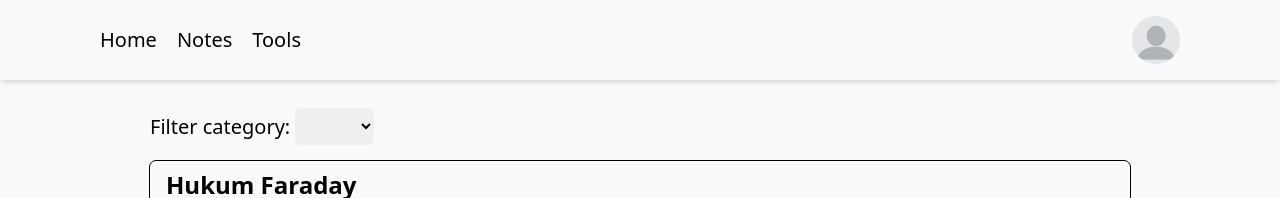
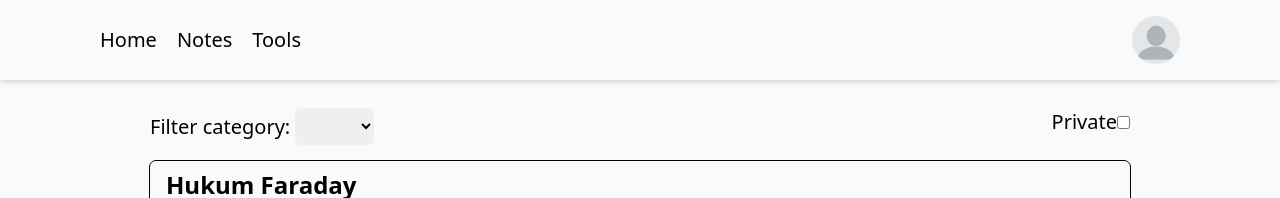
Before and after one commit to ziprawan/sekolah_beta_intensif, a Nuxt app: page /notes in a window 1280 px wide. Shown: the top 198 px of the page. Built offline with nearby package versions, Linux system fonts and the light colour scheme.

Commit message:
Add private property
Signed-off-by: Aziz Ridhwan Pratama <azizpratama@gnuweeb.org>

```diff
--- a/assets/notes.json
+++ b/assets/notes.json
@@ -3,18 +3,28 @@
     "id": "2970eedf82c1140f7fe7",
     "title": "Hukum Faraday",
     "content": "Hukum Faraday I menyatakan \"Massa zat yang dilepaskan selama elektrolisis berbanding lurus dengan jumlah listrik yang digunakan.\"\nHukum Faraday II menyatakan \"Massa zat yang dilepaskan pada elektrolisis berbanding lurus dengan massa ekuivalen zat tersebut\"",
-    "categories": ["kimia", "ipa"]
+    "categories": ["kimia", "ipa"],
+    "private": false
   },
   {
     "id": "70ed7caef18a9a3da992",
     "title": "Hukum Newton",
     "content": "Bunyi Hukum Newton I \"Saat resultan gaya yang bekerja pada benda yang komposisinya sama dengan nol, maka benda yang awalnya diam akan tetap terus diam. Kemudian benda yang awalnya bergerak lurus beraturan maka akan tetap bergerak lurus beraturan dengan kecepatan yang tetap\"\nBunyi Hukum Newton II \"Percepatan yang terjadi karena perubahan dari kecepatan pada suatu benda akan sebanding dengan resultan gaya atau jumlah gaya yang bekerja pada benda tersebut dan akan berbanding terbalik dengan massa benda\"\nBunyi Hukum Newton III \"Tiap aksi akan menimbulkan reaksi, jadi apabila suatu benda memberikan gaya pada benda lain maka benda yang mendapat gaya akan memberikan gaya kembali yang besarnya sama dengan gaya yang diterima dari benda pertama, namun arahnya akan berlawanan\"",
-    "categories": ["fisika", "ipa"]
+    "categories": ["fisika", "ipa"],
+    "private": false
   },
   {
     "id": "58a04f6ec045f0b74698",
     "title": "Pengertian HAM",
     "content": "HAM atau Hak asasi manusia merupakan hak yang dianugerahkan oleh Tuhan Yang Maha Esa kepada setiap individu di bumi. Setiap orang wajib menjaga, melindungi serta menghormati haknya setiap orang.",
-    "categories": ["pkn", "ips"]
+    "categories": ["pkn", "ips"],
+    "private": false
+  },
+  {
+    "id": "322d3f8500eacb3e9f53",
+    "title": "List ujian mendatang",
+    "content": "Matematika umum (11 September 2023)\nMatematika minat (11 September 2023)\nBahasa Indonesia (13 September 2023)\n",
+    "categories": ["ujian"],
+    "private": true
   }
 ]
--- a/components/notes/NotesCard.vue
+++ b/components/notes/NotesCard.vue
@@ -21,7 +21,8 @@ interface Note {
   id: string,
   title: string,
   content: string,
-  categories: string[]
+  categories: string[],
+  private: boolean
 }
 
 export default {
--- a/pages/notes.vue
+++ b/pages/notes.vue
@@ -1,5 +1,6 @@
 <template>
   <div>
+    <div class="flex justify-between">
       <div>
         Filter category:
         <select id="filter" v-model="filterQuery" class="p-1 rounded-md" name="title">
@@ -10,6 +11,11 @@
             :value="category"
           >{{ category }}</option>
         </select>
+      </div>
+      <div>
+        <label for="filterPrivate">Private</label>
+        <input id="filterPrivate" type="checkbox" @click="privateOnly=!privateOnly" />
+      </div>
     </div>
     <NotesCard v-for="(note, i) in filterNotes" :key="i" :note="note" />
   </div>
@@ -26,16 +32,17 @@ export default {
   data() {
     return {
       notes,
-      filterQuery: ""
+      filterQuery: "",
+      privateOnly: false
     }
   },
   computed: {
     filterNotes() {
       if (this.filterQuery) {
-        return this.notes.filter(note => note.categories.includes(this.filterQuery));
+        return this.notes.filter(note => note.private === this.privateOnly).filter(note => note.categories.includes(this.filterQuery));
       }
 
-      return this.notes;
+      return this.notes.filter(note => note.private === this.privateOnly);
     }
   }
 }
--- a/pages/tools.vue
+++ b/pages/tools.vue
@@ -1,6 +1,6 @@
 <template>
   <div>
-    <div>Some awesome tools will be avalable soon!</div>
+    <div>Some awesome tools will be available soon!</div>
     <div><i>Insya Allah</i></div>
   </div>
 </template>
```
Lines whose indentation alone changed are shown as unchanged.
